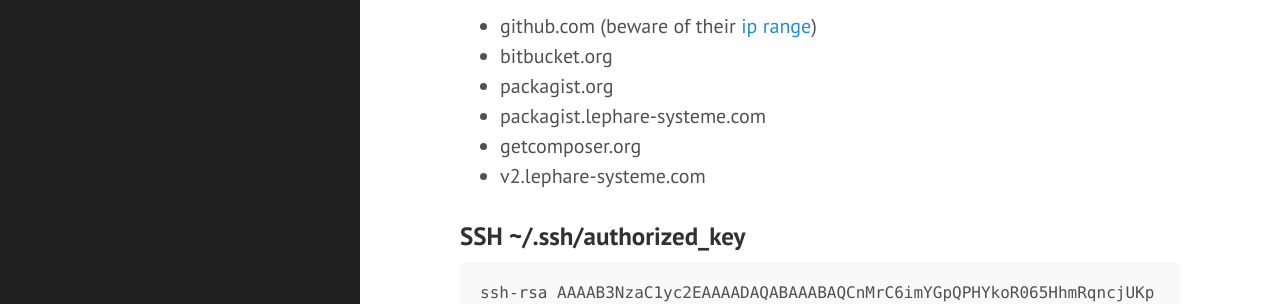
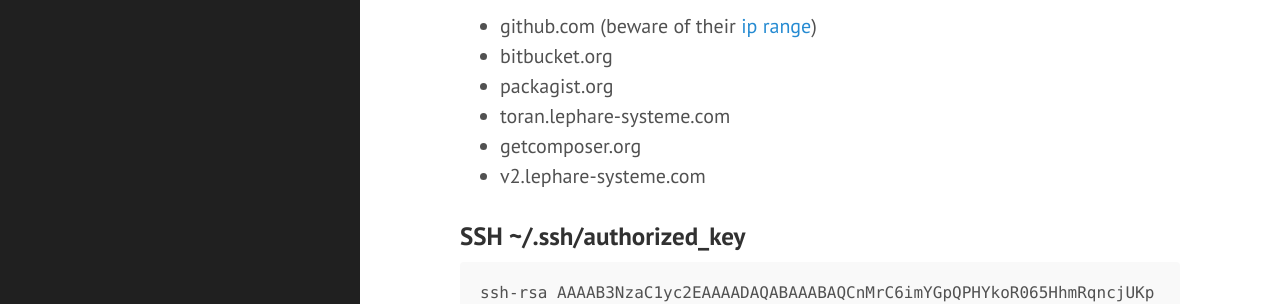
Before and after one commit to le-phare/le-phare.github.io, a Jekyll site: the page built from requirements.md, in a window 1280 px wide and 900 px high, scrolled down 2741 px. Shown: the part 157-461 px from the top of the window. Built offline with Jekyll 4.4.1, drawn with Linux system fonts in a browser that asks for light colours; Markdown is read by kramdown in place of the engine named in the settings.

Commit message:
Packagist remplacé par ToranProxy

```diff
--- a/requirements.md
+++ b/requirements.md
@@ -110,7 +110,7 @@ Options FollowSymLinks
  * github.com (beware of their [ip range](https://help.github.com/articles/what-ip-addresses-does-github-use-that-i-should-whitelist))
  * bitbucket.org
  * packagist.org
- * packagist.lephare-systeme.com
+ * toran.lephare-systeme.com
  * getcomposer.org
  * v2.lephare-systeme.com
 
```
